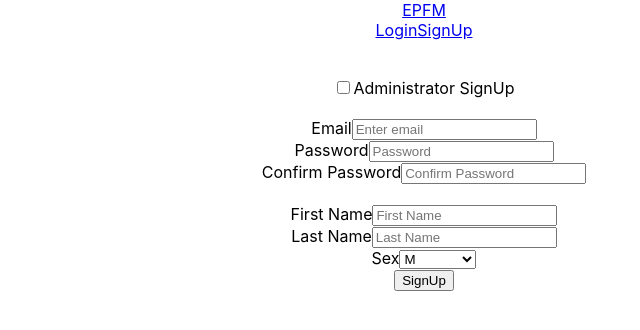
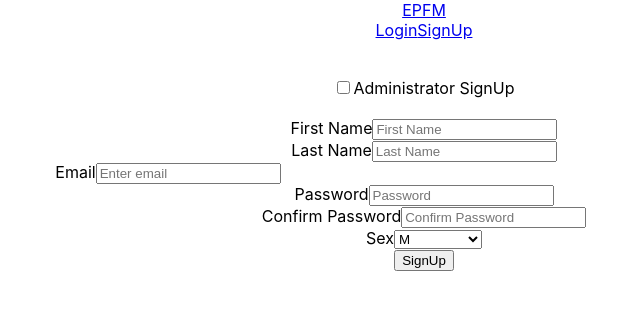
Before and after one commit to dikshantsachan/SOC_Project_EPFM, a React (Create React App) app in the folder project/: page /signup in a window 1280 px wide. Shown: the top 330 px of the page, without its empty margins (216-856 px from the left). Built offline with nearby package versions, Linux system fonts and the light colour scheme; the HTML template or start-up script is replaced by a standard one.

Commit message:
nav, login and signup

```diff
--- a/project/src/components/SignUp.js
+++ b/project/src/components/SignUp.js
@@ -66,12 +66,12 @@ export class SignUp extends Component {
             alert("Passwords do not match")
         }
         else {
-            alert(`${this.state.administrator}
+            alert(`${this.state.firstname}
+                ${this.state.lastname}
                 ${this.state.email}
                 ${this.state.password}
-                ${this.state.firstname}
-                ${this.state.lastname}
-                ${this.state.sex}`
+                ${this.state.sex}
+                ${this.state.administrator}`
             )
         }
     }
@@ -90,7 +90,29 @@ export class SignUp extends Component {
                         </Col>
                     </Form.Row><br />
 
-                    <Form.Row style={{ width: '50%', marginLeft: '25%'}}>
+                    <Form.Row>
+                        <Form.Group as={Col} controlId="formGridFirstName">
+                            <Form.Label>First Name</Form.Label>
+                            <Form.Control
+                                type="text"
+                                placeholder="First Name"
+                                value={this.state.firstname}
+                                onChange={this.handleFirstNameChange}
+                            />
+                        </Form.Group>
+
+                        <Form.Group as={Col} controlId="formGridLastName">
+                            <Form.Label>Last Name</Form.Label>
+                            <Form.Control
+                                type="text"
+                                placeholder="Last Name"
+                                value={this.state.lastname}
+                                onChange={this.handleLastNameChange}
+                            />
+                        </Form.Group>
+                    </Form.Row>
+
+                    <Form.Row style={{ width: '50%'}}>
                         <Form.Group as={Col} controlId="formGridEmail">
                             <Form.Label>Email</Form.Label>
                             <Form.Control
@@ -122,28 +144,6 @@ export class SignUp extends Component {
                                 onChange={this.handleCPasswordChange}
                             />
                         </Form.Group>
-                    </Form.Row><br />
-
-                    <Form.Row>
-                        <Form.Group as={Col} controlId="formGridFirstName">
-                            <Form.Label>First Name</Form.Label>
-                            <Form.Control
-                                type="text"
-                                placeholder="First Name"
-                                value={this.state.firstname}
-                                onChange={this.handleFirstNameChange}
-                            />
-                        </Form.Group>
-
-                        <Form.Group as={Col} controlId="formGridLastName">
-                            <Form.Label>Last Name</Form.Label>
-                            <Form.Control
-                                type="text"
-                                placeholder="Last Name"
-                                value={this.state.lastname}
-                                onChange={this.handleLastNameChange}
-                            />
-                        </Form.Group>
                     </Form.Row>
 
                     <Form.Row>
@@ -159,13 +159,9 @@ export class SignUp extends Component {
                                     onChange={this.handleSexChange}
                                 >F</option>
                                 <option
-                                    value="Common"
+                                    value="Non-binary"
                                     onChange={this.handleSexChange}
-                                >Common</option>
-                                <option
-                                    value="Neuter"
-                                    onChange={this.handleSexChange}
-                                >Neuter</option>
+                                >Non-binary</option>
                             </Form.Control>
                         </Form.Group>
                     </Form.Row>
```
